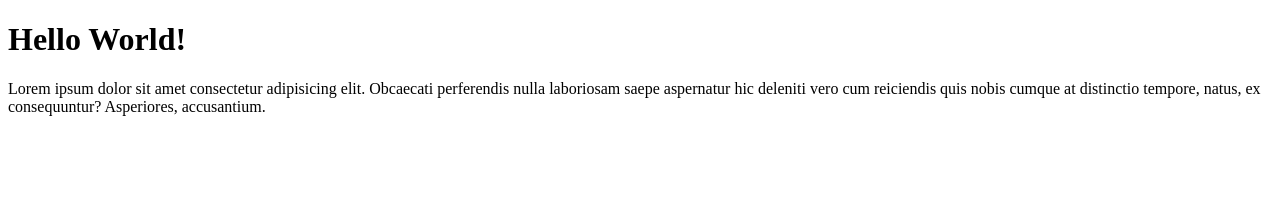
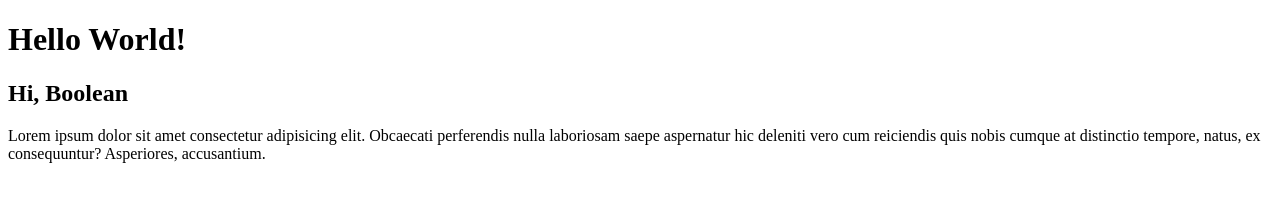
Before and after one commit to Garox7/htmlcss-hello, a plain HTML site: page index.html in a window 1280 px wide. Drawn offline with Linux system fonts and the light colour scheme.

Commit message:
Added subtitle

```diff
--- a/index.html
+++ b/index.html
@@ -8,6 +8,7 @@
 </head>
 <body>
     <h1>Hello World!</h1>
+    <h2>Hi, Boolean</h2>
     <p>Lorem ipsum dolor sit amet consectetur adipisicing elit. Obcaecati perferendis nulla laboriosam saepe aspernatur hic deleniti vero cum reiciendis quis nobis cumque at distinctio tempore, natus, ex consequuntur? Asperiores, accusantium.</p>
 </body>
 </html>
```
